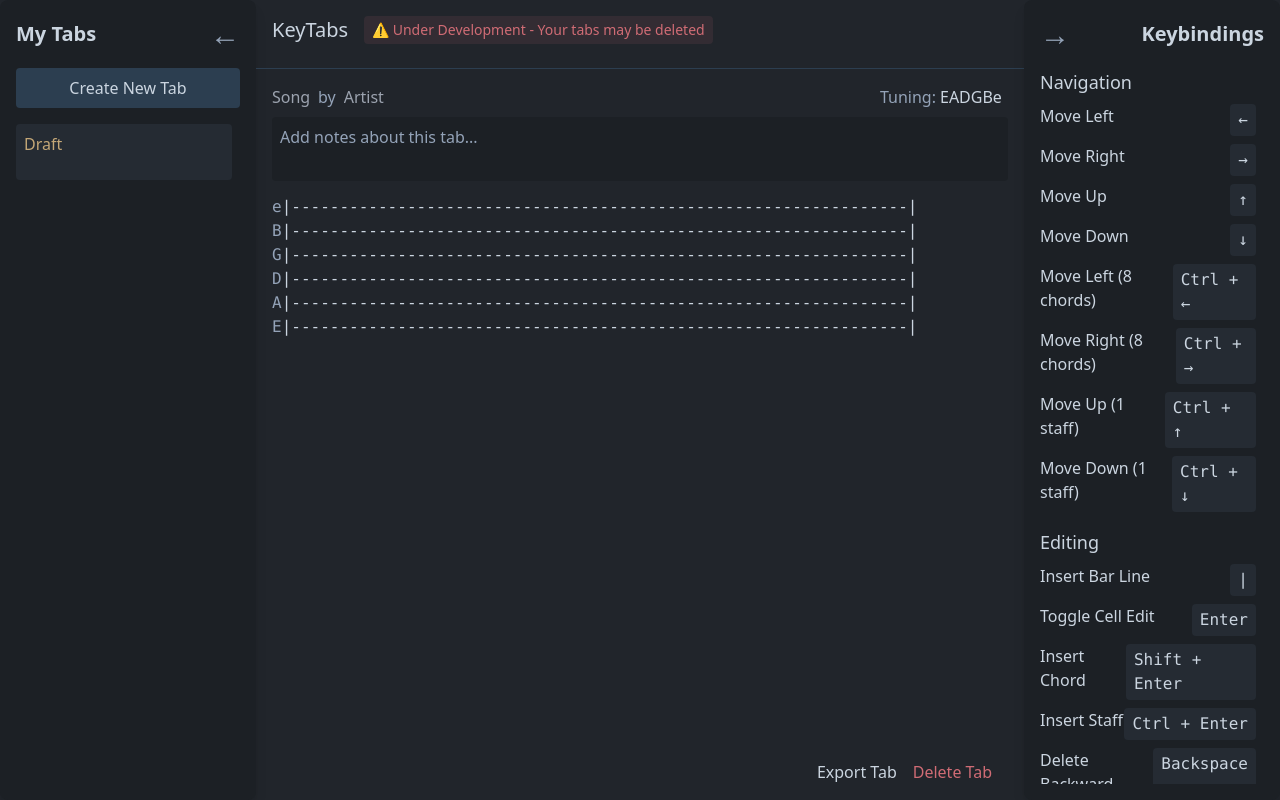
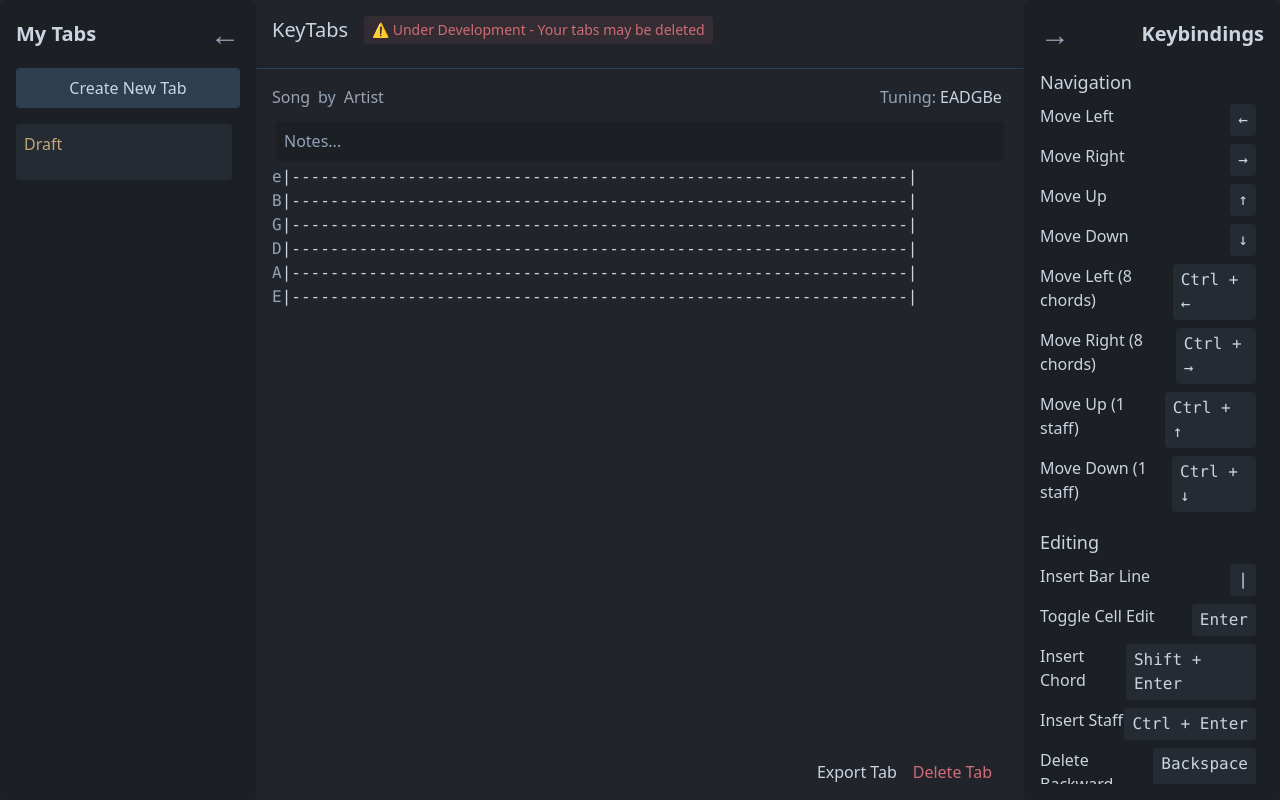
Before and after one commit to mcambria/keytabs-app, a React (Vite) app: page / in a window 1280 px wide. Both pictures are taken after a click on the button "Create New Tab". Built offline with nearby package versions, Linux system fonts and the light colour scheme.

Commit message:
resizing input - fix c/v bug

```diff
--- a/src/components/editor.tsx
+++ b/src/components/editor.tsx
@@ -2,6 +2,7 @@ import React, { useEffect, useState } from "react";
 import { Position, Range, EMPTY_NOTE, DEFAULT_TUNING, NUM_STRINGS, BAR_DELIMITER, TabModel } from "../models/tab";
 import { TabLines, useTabStore } from "@/services/tab-store";
 import ResizingInput from "./resizing-input";
+import ResizingTextarea from "./resizing-textarea";
 import { TuningInput } from "./tuning-input";
 
 type SelectionDirection = "rightDown" | "leftUp";
@@ -340,16 +341,6 @@ const TabEditor: React.FC<TabEditorProps> = ({ className = "" }) => {
         commitEdit();
         setSelection(new Range(selection.start));
         break;
-      case "c":
-        if (e.ctrlKey) {
-          handleCopySelection(e);
-        }
-        break;
-      case "v":
-        if (e.ctrlKey) {
-          handlePasteSelection(e);
-        }
-        break;
     }
   };
 
@@ -409,13 +400,19 @@ const TabEditor: React.FC<TabEditorProps> = ({ className = "" }) => {
   };
 
   const handleKeyDown = (e: React.KeyboardEvent) => {
-    // Handle navigation keys
-    if (
-      ["ArrowRight", "ArrowLeft", "ArrowUp", "ArrowDown", "Enter", "Backspace", "Delete", "Escape", "c", "v"].includes(
-        e.key
-      )
-    ) {
+    // Handle navigation and special keys
+    if (["ArrowRight", "ArrowLeft", "ArrowUp", "ArrowDown", "Enter", "Backspace", "Delete", "Escape"].includes(e.key)) {
       handleNavigationKey(e);
+      return;
+    }
+
+    // Handle copy/paste
+    if (e.ctrlKey && (e.key === "c" || e.key === "v")) {
+      if (e.key === "c") {
+        handleCopySelection(e);
+      } else {
+        handlePasteSelection(e);
+      }
       return;
     }
 
@@ -482,16 +479,10 @@ const TabEditor: React.FC<TabEditorProps> = ({ className = "" }) => {
           ></TuningInput>
         </div>
       </div>
-      <div className="flex-none mb-2">
-        <textarea
-          value={model.notes}
-          onChange={handleNotesChange}
-          placeholder="Add notes about this tab..."
-          className="w-full p-2 bg-ide-panel rounded text-ide-text placeholder-ide-text-muted resize-none custom-scrollbar"
-        />
-      </div>
+      <div className="flex flex-col flex-1 overflow-y-auto overflow-x-hidden mb-4 text-ide-text custom-scrollbar">
+        <ResizingTextarea value={model.notes} onChange={handleNotesChange} placeholder="Notes..." className="" />
         <div
-        className="flex-1 overflow-y-auto mb-4 outline-none inline-block font-mono text-ide-text select-none custom-scrollbar"
+          className="inline-block select-none font-mono outline-none "
           tabIndex={0}
           onKeyDown={handleKeyDown}
           onFocus={handleFocus}
@@ -562,6 +553,7 @@ const TabEditor: React.FC<TabEditorProps> = ({ className = "" }) => {
             </div>
           ))}
         </div>
+      </div>
       <div className="flex flex-none justify-end gap-4 ml-4 mr-4">
         <button onClick={() => alert("Not implemented yet 🦎")}>Export Tab</button>
         <button
--- /dev/null
+++ b/src/components/resizing-textarea.tsx
@@ -0,0 +1,47 @@
+import React, { useRef, useEffect } from "react";
+
+interface ResizingTextareaProps extends React.TextareaHTMLAttributes<HTMLTextAreaElement> {
+  minHeight?: string;
+  maxHeight?: string;
+}
+
+export default function ResizingTextarea({
+  className,
+  value,
+  placeholder,
+  minHeight = "2.5rem",
+  maxHeight = "6rem",
+  ...props
+}: ResizingTextareaProps) {
+  const textareaRef = useRef<HTMLTextAreaElement>(null);
+
+  const resize = () => {
+    const textarea = textareaRef.current;
+    if (textarea) {
+      textarea.style.height = "auto";
+      textarea.style.height = `${textarea.scrollHeight}px`;
+    }
+  };
+
+  // Resize on value change
+  useEffect(() => {
+    resize();
+  }, [value]);
+
+  // Resize on mount
+  useEffect(() => {
+    resize();
+  }, []);
+
+  return (
+    <textarea
+      ref={textareaRef}
+      value={value}
+      className={`m-1 p-2 bg-ide-panel rounded text-ide-text placeholder-ide-text-muted resize-none custom-scrollbar focus:outline focus:outline-1 focus:outline-ide-text-muted ${className}`}
+      style={{ minHeight, maxHeight }}
+      placeholder={placeholder}
+      rows={1}
+      {...props}
+    />
+  );
+}
```
Lines whose indentation alone changed are shown as unchanged.
